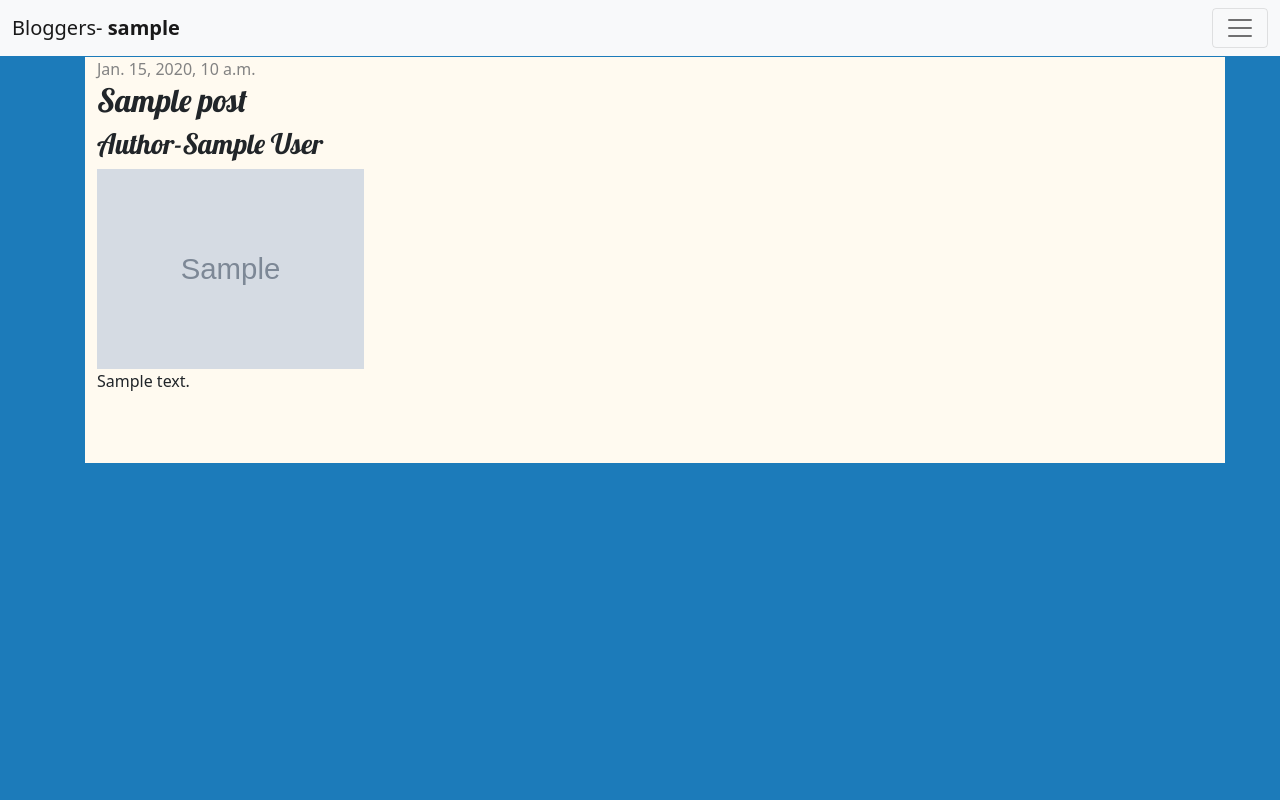
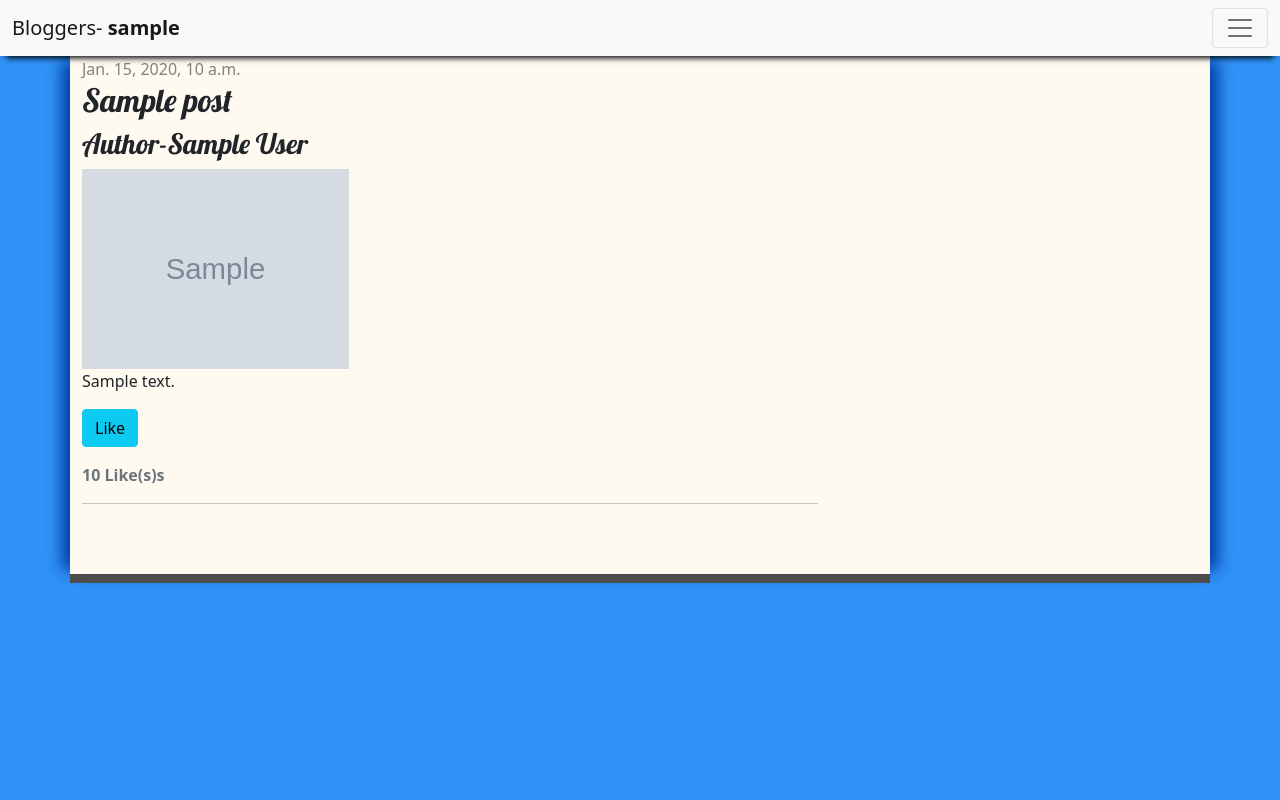
Before and after one commit to Will-max-bit/PDXCode-guild-assignments, a Django app: template labs/django/mysite/blog/templates/blog/post_detail.html in a window 1280 px wide. Run offline with Django 3.2, Linux system fonts and the light colour scheme; a user stored in the database is signed in; tables that the repository leaves empty hold one stand-in row (values such as "Sample post"); the template is opened without the code that fills it: most values are stand-ins (such as "Sample title", 1, 10 or a date in 2020); grey boxes marked "Sample" are stand-in pictures; some libraries are stand-ins or nearby versions.

Commit message:
changed styling and started "likes" system

```diff
--- a/labs/django/mysite/blog/models.py
+++ b/labs/django/mysite/blog/models.py
@@ -10,10 +10,10 @@ class Post(models.Model):
     text = models.TextField()
     created_date = models.DateTimeField(default=timezone.now)
     published_date = models.DateTimeField(blank=True, null=True)
-    # likes = models.ManyToManyField(User, related_name='blogpost_like')
+    likes = models.ManyToManyField(User, related_name='blogpost_like')
     blog_picture = models.ImageField(upload_to='images/', null=True, blank=True)
-    # def number_of_likes(self):
-    #     return self.likes.count()
+    def number_of_likes(self):
+        return self.likes.count()
 
     def publish(self):
         self.published_date = timezone.now()
--- a/labs/django/mysite/blog/static/css/blog.css
+++ b/labs/django/mysite/blog/static/css/blog.css
@@ -3,8 +3,8 @@ h1 a, h2 a {
     font-family: 'Lobster';
 }
 body {
-    padding-left: 15px;
-    background-color: #1C7BBA;
+    /* padding-left: 15px; */
+    background-color: #2f93f7;
 }
 .username{
     font-weight: bolder;
@@ -14,6 +14,12 @@ body {
 }
 .username_home{
     text-align: center;
+}
+.messages, .success{
+    position: absolute;
+    top: 60px;
+    color: black;
+    background-color: rgb(250, 245, 239);
 }
 /* .page-header {
     background-color: #bff8ff;
@@ -31,6 +37,7 @@ body {
     margin-left: 70px;
     margin-top: 40px;
     background-color:floralwhite;
+    box-shadow: 0 9px 0px 0px #4e4e4e, 0 -9px 0px 0px #f0f1f5, 12px 0 15px -4px rgba(0, 55, 162, 0.97), -12px 0 15px -4px rgba(0, 55, 162, 0.97);
 }
 
 h1, h2, h3, h4 {
@@ -63,3 +70,15 @@ h1, h2, h3, h4 {
 .post h2 a, .post h2 a:visited {
     color: #000000;
 }
+nav{
+    box-shadow: 0 8px 6px -6px black;
+}
+.profile_photo{
+    border-style: solid blue 1px;
+    display: flex;
+    justify-content: center;
+}
+.profile_home{
+    display: flex;
+    margin-top: 5px;
+}
--- a/labs/django/mysite/blog/templates/blog/post_detail.html
+++ b/labs/django/mysite/blog/templates/blog/post_detail.html
@@ -14,6 +14,24 @@
         <img src="{{post.get_image}}"/>
         {% endif %}
         <p>{{ post.text|linebreaksbr }}</p>
+        <!--  -->
+
+        {% if user.is_authenticated %}
+        <form action="" method="POST">
+          {% csrf_token %}
+
+          {% if post_is_liked %}
+          <button type="submit" name="blogpost_id" value="{{object.id}}" class="btn btn-info">Unlike</button>
+          {% else %}
+          <button type="submit" name="blogpost_id" value="{{object.id}}" class="btn btn-info">Like</button>
+          {% endif %}
+        </form>
+      {% else %}
+        <a class="btn btn-outline-info" href="{% url 'users:login' %}">Log in to like this article!</a><br>
+      {% endif %}
+      <strong class="text-secondary">{{ number_of_likes }} Like(s){{ number_of_likes|pluralize }}</strong>
+<hr>
+        <!--  -->
         <div>
         {% if user.is_authenticated and user == post.author %}
         <a class="btn btn-primary" href="{% url 'blog:post_edit' pk=post.pk %}">Edit Post</a>
--- a/labs/django/mysite/blog/templates/blog/post_list.html
+++ b/labs/django/mysite/blog/templates/blog/post_list.html
@@ -9,6 +9,7 @@
     <h2><a href="{% url 'blog:post_detail' pk=post.pk %}">{{ post.title }}</a></h2>
     <p class="author">author: {{post.author}}</p>
     <p>{{ post.text|linebreaksbr }}</p>
+
 </div>
 {% endfor %}
 {% endblock %}
```
Also changed, not shown: labs/django/mysite/blog/templates/blog/base.html (+1 -10 lines), labs/django/mysite/blog/templates/blog/profile_page.html (+32 -12 lines), labs/django/mysite/blog/views.py (+28 -12 lines).
